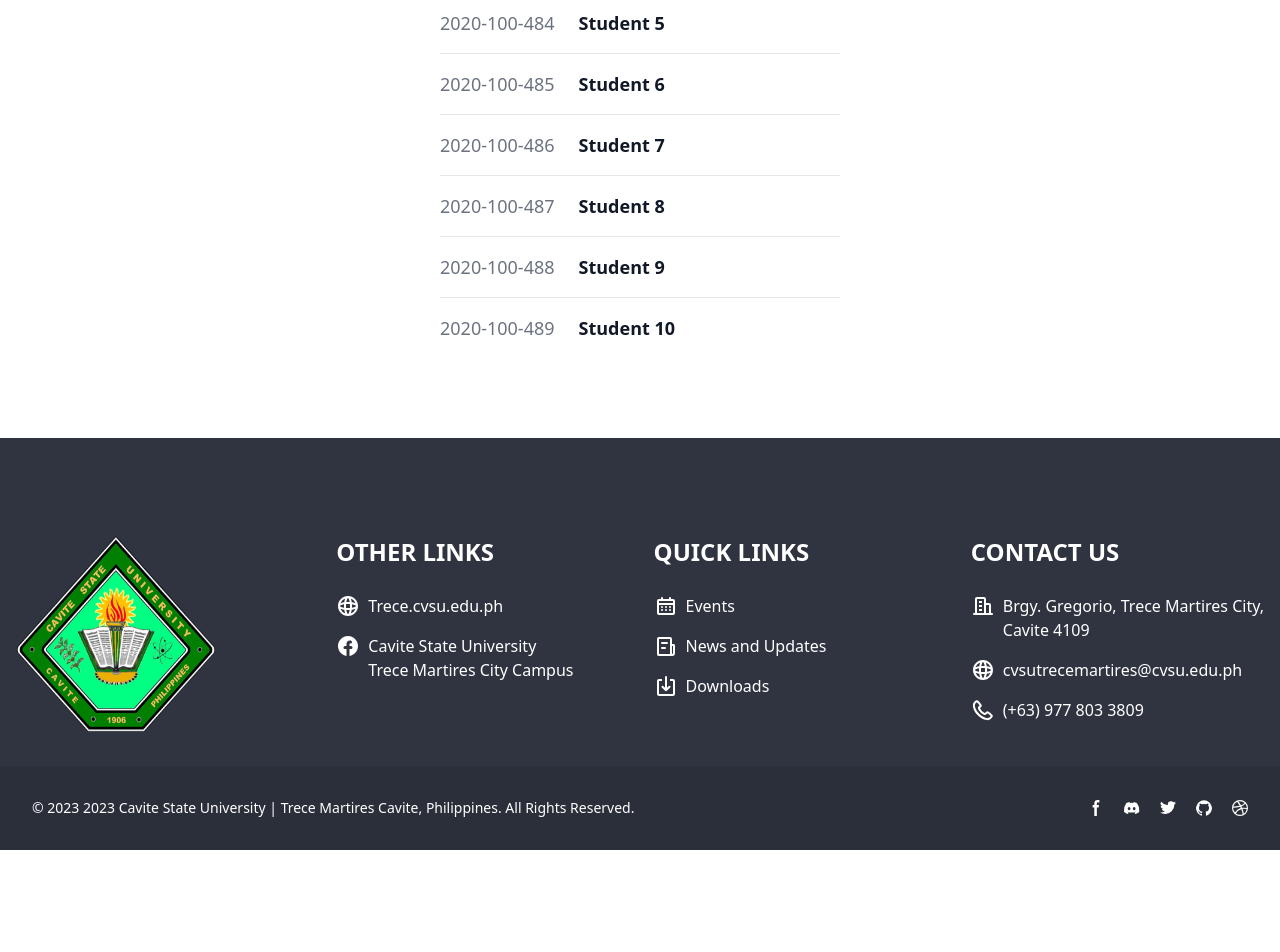
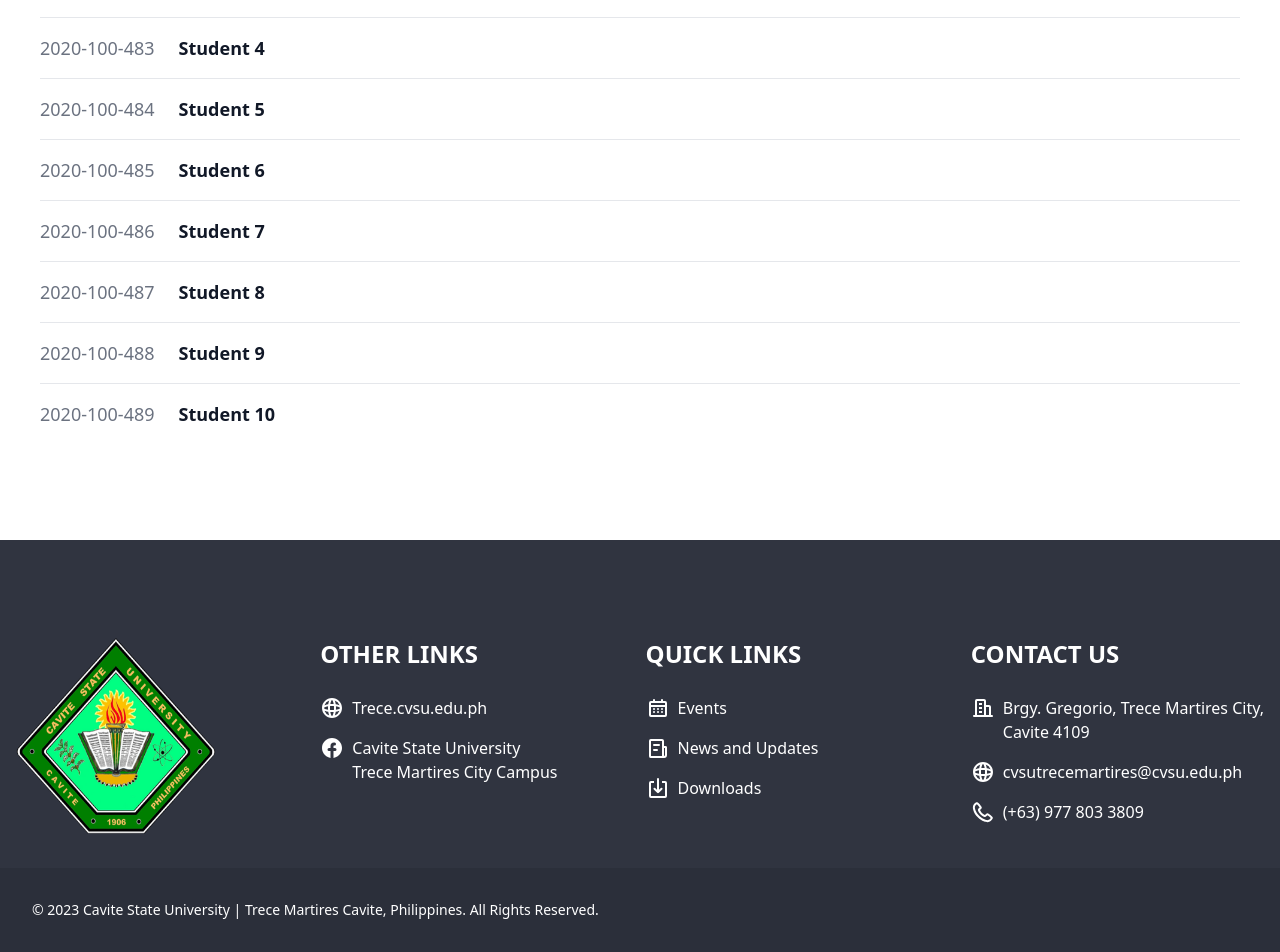
Before and after one commit to Criztiandev/CSSVU-LC, a plain HTML site: page index.html in a window 1280 px wide. Shown: the part 517-1469 px from the top of the page. Before the commit the page ends 1367 px from the top, so only its background shows below. Drawn offline with nearby package versions, Linux system fonts and the light colour scheme.

Commit message:
Fixed board responsiveness

```diff
--- a/index.html
+++ b/index.html
@@ -24,10 +24,10 @@
   <body class="min-h-screen">
     <!-- Header -->
     <header
-      class="navbar bg-primary text-white flex justify-between items-center">
-      <div class="flex gap-4">
+      class="navbar bg-primary text-white flex justify-between items-center mb-4 flex-col lg:flex-row lg:items-start">
+      <div class="flex flex-col gap-4 text-center lg:flex-row">
         <!-- Logos -->
-        <div class="size-[64px]">
+        <div class="size-[150px]">
           <img
             class="object-cover"
             src="assets/images/logo.png"
@@ -35,18 +35,32 @@
         </div>
 
         <div class="flex flex-col">
-          <span class="text-white text-sm font-bold">
+          <span class="text-white text-sm font-bold mb-4">
             CAVITE STATE UNIVERSITY - TRECE MARTIRES CITY CAMPUS
           </span>
-          <span class="text-white text-sm font-medium">
+          <span class="text-white text-[12px] font-medium">
             INTERNALIZATION LINKAGE AND COLLABORATION
           </span>
         </div>
       </div>
 
       <!-- Navigation -->
+      <button
+        class="btn btn-square btn-ghost absolute top-0 m-4 left-0 md:hidden">
+        <svg
+          xmlns="http://www.w3.org/2000/svg"
+          fill="none"
+          viewBox="0 0 24 24"
+          class="inline-block w-[32px] h-[32px] stroke-current">
+          <path
+            stroke-linecap="round"
+            stroke-linejoin="round"
+            stroke-width="2"
+            d="M4 6h16M4 12h16M4 18h16"></path>
+        </svg>
+      </button>
       <nav class="flex-none">
-        <ul class="menu menu-horizontal text-base font-bold">
+        <ul class="menu menu-horizontal text-base flex justify-center mt-4">
           <li><a>Home</a></li>
           <li><a>About</a></li>
           <li><a>Partnerships</a></li>
@@ -65,7 +79,7 @@
       </nav>
     </header>
 
-    <main class="px-[64px] space-y-4 mb-16">
+    <main class="p-4 space-y-4 mb-16">
       <section class="bg-white dark:bg-gray-900 antialiased">
         <div class="max-w-screen-xl px-4 py-8 mx-auto lg:px-6">
           <div class="max-w-3xl mx-auto text-center">
@@ -75,7 +89,7 @@
             </h2>
           </div>
 
-          <div class="flow-root w-[400px] mx-auto mt-8 sm:mt-12 lg:mt-16">
+          <div class="flow-root mx-auto mt-8 md:max-w-[400px ]">
             <div class="-my-4 divide-y divide-gray-200 dark:divide-gray-700">
               <div
                 class="flex flex-col gap-2 py-4 sm:gap-6 sm:flex-row sm:items-center">
@@ -210,7 +224,7 @@
     <footer class="bg-[#303440] dark:bg-gray-900 text-white pt-[64px]">
       <div class="w-full p-4 py-6 lg:py-8">
         <div class="md:flex md:justify-between">
-          <div class="mb-6 md:mb-0">
+          <div class="mb-6 md:mb-0 flex justify-center">
             <a href="" class="flex items-center">
               <img
                 src="assets/images/logo.png"
@@ -218,16 +232,15 @@
                 alt="CSVU Logo" />
             </a>
           </div>
-          <div class="grid grid-cols-2 gap-8 sm:gap-6 sm:grid-cols-3">
+          <div
+            class="sm:flex sm:flex-col sm:gap-4 md:flex-row md:gap-8 md:grid md:grid-cols-3">
             <div>
               <h2 class="mb-6 uppercase dark:text-white font-bold text-[24px]">
                 Other Links
               </h2>
               <ul class="dark:text-gray-400 font-medium">
                 <li class="mb-4">
-                  <a
-                    href="https://flowbite.com/"
-                    class="hover:underline flex gap-2">
+                  <a href="#" class="hover:underline flex gap-2">
                     <svg
                       xmlns="http://www.w3.org/2000/svg"
                       width="24"
@@ -271,7 +284,8 @@
                 </li>
               </ul>
             </div>
-            <div>
+
+            <div class="my-12 md:my-0">
               <h2
                 class="mb-6 uppercase dark:text-white text-[24px] font-bold mb-2">
                 Quick Links
@@ -369,7 +383,9 @@
                   </a>
                 </li>
                 <li>
-                  <a href="#" class="hover:underline flex gap-2 mb-4">
+                  <a
+                    href="#"
+                    class="hover:underline flex gap-2 mb-4 overflow-hidden">
                     <svg
                       xmlns="http://www.w3.org/2000/svg"
                       width="24"
@@ -386,7 +402,9 @@
                       </g>
                     </svg>
 
-                    <span> cvsutrecemartires@cvsu.edu.ph </span></a
+                    <span class="text-wrap">
+                      cvsutrecemartires@cvsu.edu.ph
+                    </span></a
                   >
                 </li>
                 <li>
@@ -415,83 +433,12 @@
       </div>
       <div class="bg-[#2B2F3A] p-8">
         <div class="sm:flex sm:items-center sm:justify-between">
-          <span class="text-sm sm:text-center dark:text-gray-400"
+          <span class="text-center text-sm sm:text-center dark:text-gray-400"
             >© 2023
             <a href="#" class="hover:underline"
-              >2023 Cavite State University | Trece Martires Cavite,
-              Philippines</a
+              >Cavite State University | Trece Martires Cavite, Philippines</a
             >. All Rights Reserved.
           </span>
-          <div class="flex mt-4 sm:justify-center sm:mt-0">
-            <a href="#" class="hover: dark:hover:text-white">
-              <svg
-                class="w-4 h-4"
-                aria-hidden="true"
-                xmlns="http://www.w3.org/2000/svg"
-                fill="currentColor"
-                viewBox="0 0 8 19">
-                <path
-                  fill-rule="evenodd"
-                  d="M6.135 3H8V0H6.135a4.147 4.147 0 0 0-4.142 4.142V6H0v3h2v9.938h3V9h2.021l.592-3H5V3.591A.6.6 0 0 1 5.592 3h.543Z"
-                  clip-rule="evenodd" />
-              </svg>
-              <span class="sr-only">Facebook page</span>
-            </a>
-            <a href="#" class="hover: dark:hover:text-white ms-5">
-              <svg
-                class="w-4 h-4"
-                aria-hidden="true"
-                xmlns="http://www.w3.org/2000/svg"
-                fill="currentColor"
-                viewBox="0 0 21 16">
-                <path
-                  d="M16.942 1.556a16.3 16.3 0 0 0-4.126-1.3 12.04 12.04 0 0 0-.529 1.1 15.175 15.175 0 0 0-4.573 0 11.585 11.585 0 0 0-.535-1.1 16.274 16.274 0 0 0-4.129 1.3A17.392 17.392 0 0 0 .182 13.218a15.785 15.785 0 0 0 4.963 2.521c.41-.564.773-1.16 1.084-1.785a10.63 10.63 0 0 1-1.706-.83c.143-.106.283-.217.418-.33a11.664 11.664 0 0 0 10.118 0c.137.113.277.224.418.33-.544.328-1.116.606-1.71.832a12.52 12.52 0 0 0 1.084 1.785 16.46 16.46 0 0 0 5.064-2.595 17.286 17.286 0 0 0-2.973-11.59ZM6.678 10.813a1.941 1.941 0 0 1-1.8-2.045 1.93 1.93 0 0 1 1.8-2.047 1.919 1.919 0 0 1 1.8 2.047 1.93 1.93 0 0 1-1.8 2.045Zm6.644 0a1.94 1.94 0 0 1-1.8-2.045 1.93 1.93 0 0 1 1.8-2.047 1.918 1.918 0 0 1 1.8 2.047 1.93 1.93 0 0 1-1.8 2.045Z" />
-              </svg>
-              <span class="sr-only">Discord community</span>
-            </a>
-            <a href="#" class="hover: dark:hover:text-white ms-5">
-              <svg
-                class="w-4 h-4"
-                aria-hidden="true"
-                xmlns="http://www.w3.org/2000/svg"
-                fill="currentColor"
-                viewBox="0 0 20 17">
-                <path
-                  fill-rule="evenodd"
-                  d="M20 1.892a8.178 8.178 0 0 1-2.355.635 4.074 4.074 0 0 0 1.8-2.235 8.344 8.344 0 0 1-2.605.98A4.13 4.13 0 0 0 13.85 0a4.068 4.068 0 0 0-4.1 4.038 4 4 0 0 0 .105.919A11.705 11.705 0 0 1 1.4.734a4.006 4.006 0 0 0 1.268 5.392 4.165 4.165 0 0 1-1.859-.5v.05A4.057 4.057 0 0 0 4.1 9.635a4.19 4.19 0 0 1-1.856.07 4.108 4.108 0 0 0 3.831 2.807A8.36 8.36 0 0 1 0 14.184 11.732 11.732 0 0 0 6.291 16 11.502 11.502 0 0 0 17.964 4.5c0-.177 0-.35-.012-.523A8.143 8.143 0 0 0 20 1.892Z"
-                  clip-rule="evenodd" />
-              </svg>
-              <span class="sr-only">Twitter page</span>
-            </a>
-            <a href="#" class="hover: dark:hover:text-white ms-5">
-              <svg
-                class="w-4 h-4"
-                aria-hidden="true"
-                xmlns="http://www.w3.org/2000/svg"
-                fill="currentColor"
-                viewBox="0 0 20 20">
-                <path
-                  fill-rule="evenodd"
-                  d="M10 .333A9.911 9.911 0 0 0 6.866 19.65c.5.092.678-.215.678-.477 0-.237-.01-1.017-.014-1.845-2.757.6-3.338-1.169-3.338-1.169a2.627 2.627 0 0 0-1.1-1.451c-.9-.615.07-.6.07-.6a2.084 2.084 0 0 1 1.518 1.021 2.11 2.11 0 0 0 2.884.823c.044-.503.268-.973.63-1.325-2.2-.25-4.516-1.1-4.516-4.9A3.832 3.832 0 0 1 4.7 7.068a3.56 3.56 0 0 1 .095-2.623s.832-.266 2.726 1.016a9.409 9.409 0 0 1 4.962 0c1.89-1.282 2.717-1.016 2.717-1.016.366.83.402 1.768.1 2.623a3.827 3.827 0 0 1 1.02 2.659c0 3.807-2.319 4.644-4.525 4.889a2.366 2.366 0 0 1 .673 1.834c0 1.326-.012 2.394-.012 2.72 0 .263.18.572.681.475A9.911 9.911 0 0 0 10 .333Z"
-                  clip-rule="evenodd" />
-              </svg>
-              <span class="sr-only">GitHub account</span>
-            </a>
-            <a href="#" class="hover: dark:hover:text-white ms-5">
-              <svg
-                class="w-4 h-4"
-                aria-hidden="true"
-                xmlns="http://www.w3.org/2000/svg"
-                fill="currentColor"
-                viewBox="0 0 20 20">
-                <path
-                  fill-rule="evenodd"
-                  d="M10 0a10 10 0 1 0 10 10A10.009 10.009 0 0 0 10 0Zm6.613 4.614a8.523 8.523 0 0 1 1.93 5.32 20.094 20.094 0 0 0-5.949-.274c-.059-.149-.122-.292-.184-.441a23.879 23.879 0 0 0-.566-1.239 11.41 11.41 0 0 0 4.769-3.366ZM8 1.707a8.821 8.821 0 0 1 2-.238 8.5 8.5 0 0 1 5.664 2.152 9.608 9.608 0 0 1-4.476 3.087A45.758 45.758 0 0 0 8 1.707ZM1.642 8.262a8.57 8.57 0 0 1 4.73-5.981A53.998 53.998 0 0 1 9.54 7.222a32.078 32.078 0 0 1-7.9 1.04h.002Zm2.01 7.46a8.51 8.51 0 0 1-2.2-5.707v-.262a31.64 31.64 0 0 0 8.777-1.219c.243.477.477.964.692 1.449-.114.032-.227.067-.336.1a13.569 13.569 0 0 0-6.942 5.636l.009.003ZM10 18.556a8.508 8.508 0 0 1-5.243-1.8 11.717 11.717 0 0 1 6.7-5.332.509.509 0 0 1 .055-.02 35.65 35.65 0 0 1 1.819 6.476 8.476 8.476 0 0 1-3.331.676Zm4.772-1.462A37.232 37.232 0 0 0 13.113 11a12.513 12.513 0 0 1 5.321.364 8.56 8.56 0 0 1-3.66 5.73h-.002Z"
-                  clip-rule="evenodd" />
-              </svg>
-              <span class="sr-only">Dribbble account</span>
-            </a>
-          </div>
         </div>
       </div>
     </footer>
```
